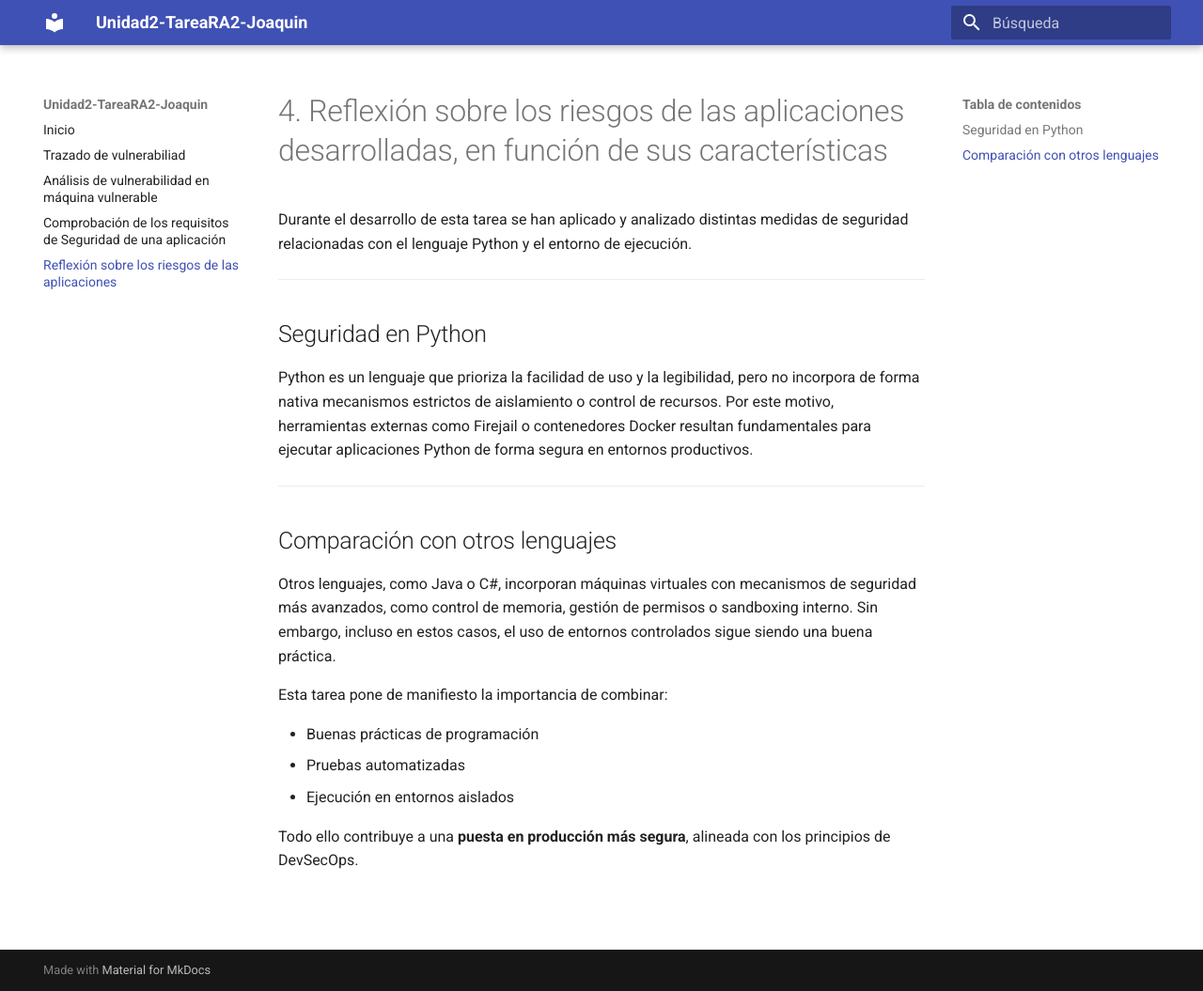
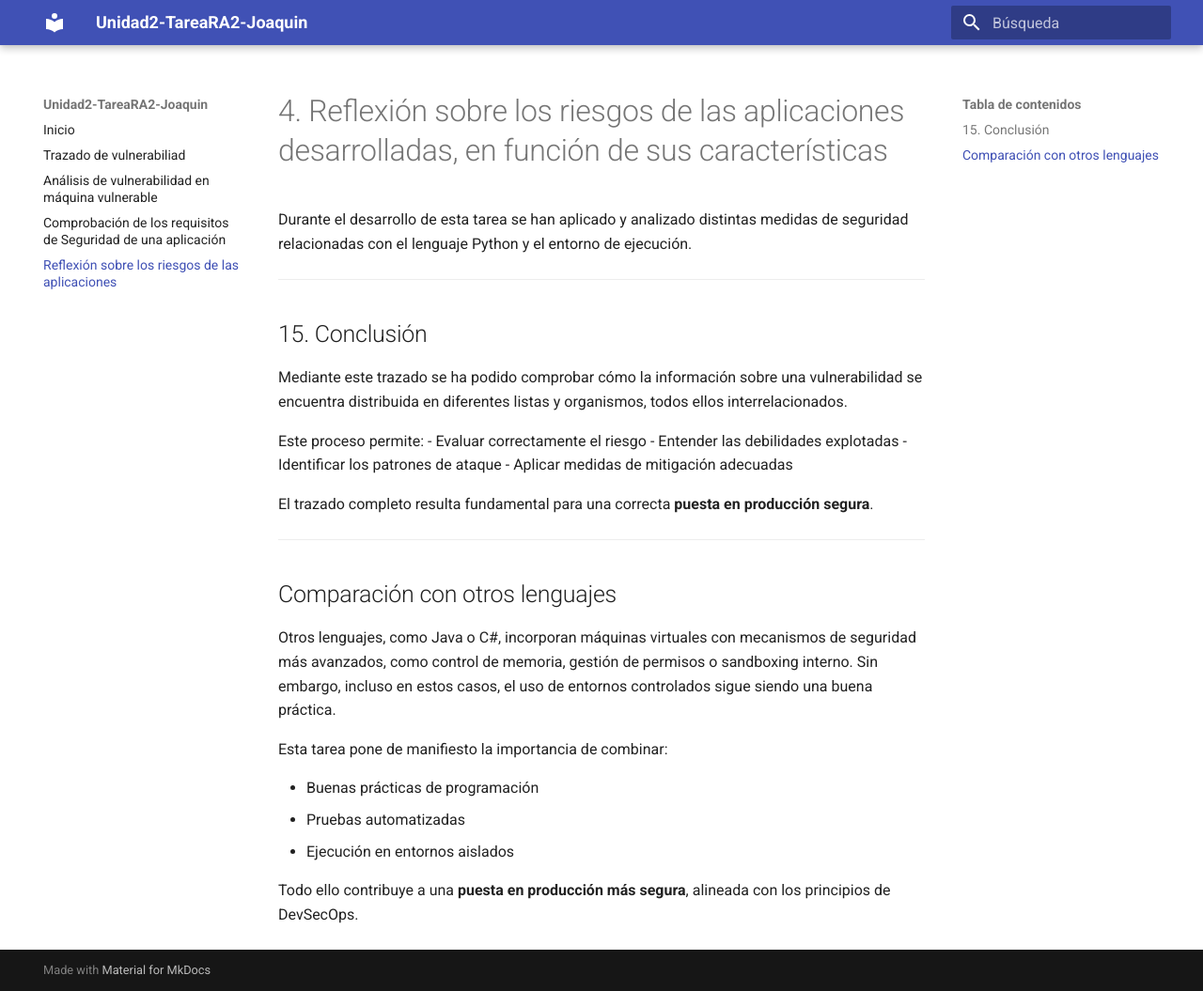
Before and after one commit to JBLeopard/Unidad2-TareaRA2-Joaquin, an MkDocs documentation site: the page built from docs/conclusiones.md, in a window 1280 px wide and 1055 px high. Shown: the whole window at 94% size. Built offline with MkDocs 1.6.1 and Material for MkDocs 9.7.7, drawn with Linux system fonts in a browser that asks for light colours.

Commit message:
Update conclusiones.md

```diff
--- a/docs/conclusiones.md
+++ b/docs/conclusiones.md
@@ -4,9 +4,17 @@ Durante el desarrollo de esta tarea se han aplicado y analizado distintas medida
 
 ---
 
-## Seguridad en Python
+## 15. Conclusión
 
-Python es un lenguaje que prioriza la facilidad de uso y la legibilidad, pero no incorpora de forma nativa mecanismos estrictos de aislamiento o control de recursos. Por este motivo, herramientas externas como Firejail o contenedores Docker resultan fundamentales para ejecutar aplicaciones Python de forma segura en entornos productivos.
+Mediante este trazado se ha podido comprobar cómo la información sobre una vulnerabilidad se encuentra distribuida en diferentes listas y organismos, todos ellos interrelacionados.
+
+Este proceso permite:
+- Evaluar correctamente el riesgo
+- Entender las debilidades explotadas
+- Identificar los patrones de ataque
+- Aplicar medidas de mitigación adecuadas
+
+El trazado completo resulta fundamental para una correcta **puesta en producción segura**.
 
 ---
 
```
